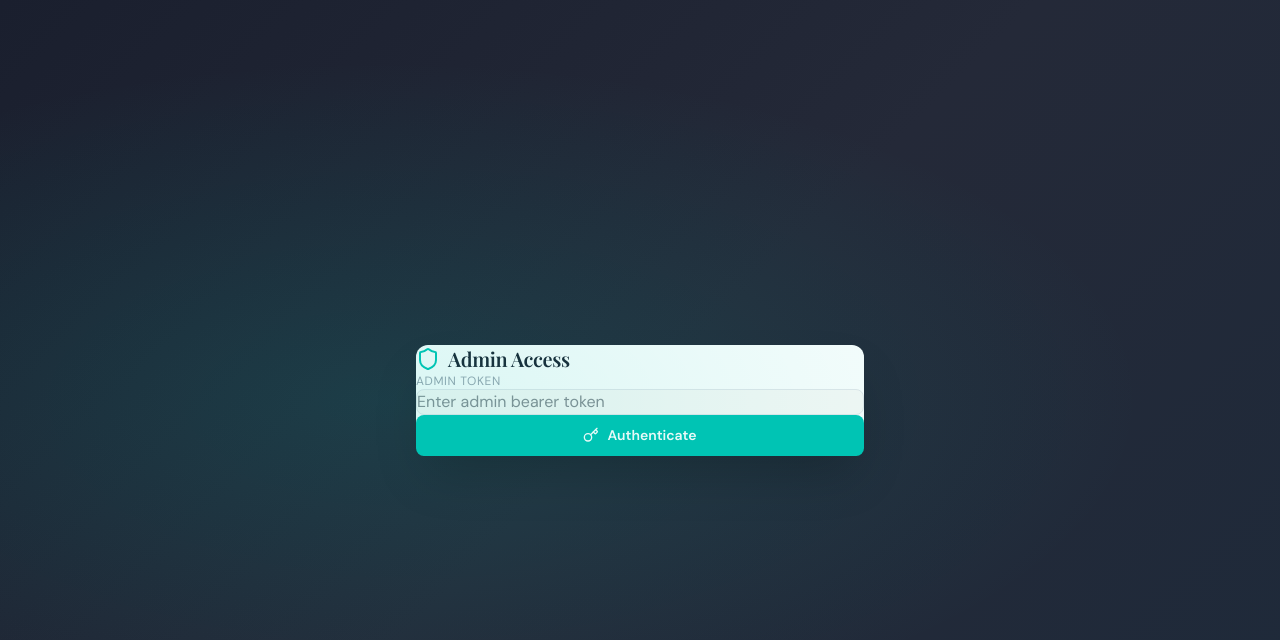
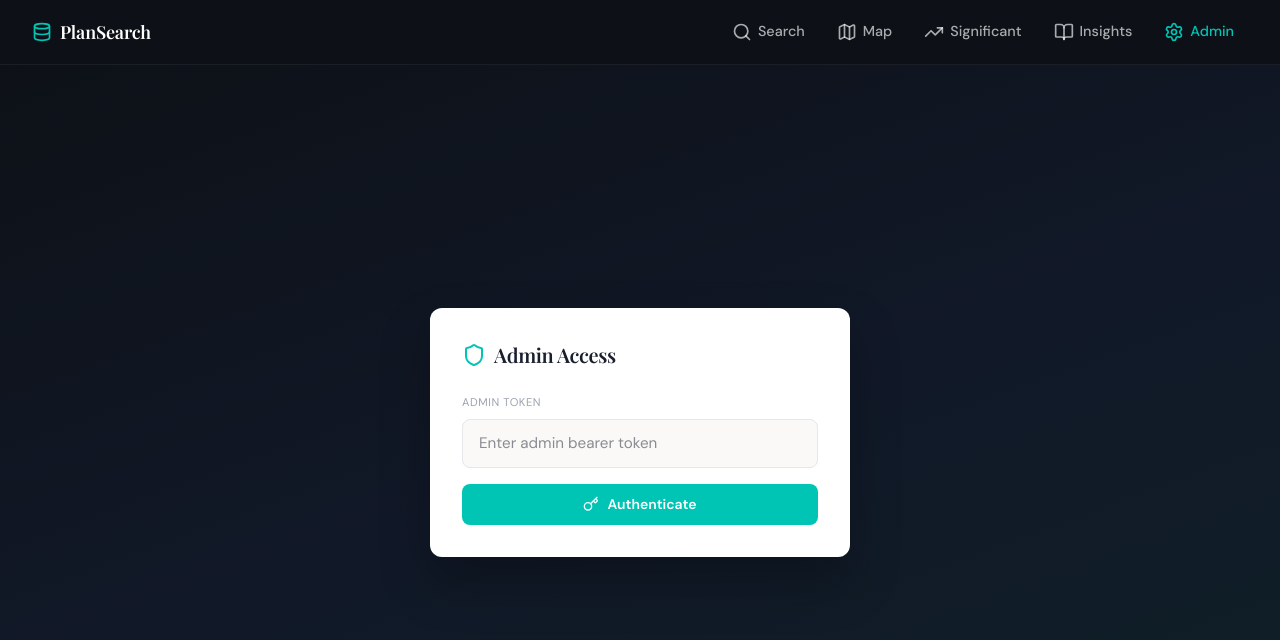
Before and after one commit to zeroco84/plansearch, a Next.js app in the folder frontend/: page /admin in a window 1280 px wide. Shown: the top 640 px of the page. Built offline with nearby package versions, Linux system fonts and the light colour scheme.

Commit message:
fix: admin login screen gets consistent nav bar

```diff
--- a/frontend/src/app/admin/page.tsx
+++ b/frontend/src/app/admin/page.tsx
@@ -49,26 +49,61 @@ export default function AdminPage() {
 
   if (!authenticated) {
     return (
-      <main className="min-h-screen hero-gradient flex items-center justify-center">
-        <div className="bg-white rounded-xl p-8 w-full max-w-md shadow-2xl">
-          <div className="flex items-center gap-2 mb-6">
+      <main style={{ minHeight: '100vh', display: 'flex', flexDirection: 'column' }}>
+        {/* Nav — same as all pages */}
+        <nav style={{ background: '#0d1117', borderBottom: '1px solid rgba(255,255,255,0.06)' }}>
+          <div style={{ display: 'flex', alignItems: 'center', justifyContent: 'space-between', height: '64px', padding: '0 2rem', width: '100%' }}>
+            <Link href="/" style={{ display: 'flex', alignItems: 'center', gap: '0.5rem', color: 'white', textDecoration: 'none' }}>
+              <Database className="w-5 h-5 text-[var(--teal)]" />
+              <span style={{ color: 'white', fontSize: '1.125rem', fontWeight: '600', letterSpacing: '-0.01em', fontFamily: "'Playfair Display', serif" }}>PlanSearch</span>
+            </Link>
+            <div style={{ display: 'flex', alignItems: 'center', gap: '0.25rem' }}>
+              <Link href="/" className="nav-link">
+                <Search className="w-5 h-5" />
+                <span className="hidden sm:inline">Search</span>
+              </Link>
+              <Link href="/map" className="nav-link">
+                <MapIcon className="w-5 h-5" />
+                <span className="hidden sm:inline">Map</span>
+              </Link>
+              <Link href="/significant" className="nav-link">
+                <TrendingUp className="w-5 h-5" />
+                <span className="hidden sm:inline">Significant</span>
+              </Link>
+              <Link href="/insights" className="nav-link">
+                <BookOpen className="w-5 h-5" />
+                <span className="hidden sm:inline">Insights</span>
+              </Link>
+              <Link href="/admin" className="nav-link" style={{ color: 'var(--teal)' }}>
+                <Settings className="w-5 h-5" />
+                <span className="hidden sm:inline">Admin</span>
+              </Link>
+            </div>
+          </div>
+        </nav>
+
+        {/* Login form — centred in remaining space */}
+        <div style={{ flex: 1, display: 'flex', alignItems: 'center', justifyContent: 'center', background: 'linear-gradient(160deg, #0d1117 0%, #111827 50%, #0f2027 100%)' }}>
+          <div style={{ background: 'white', borderRadius: '12px', padding: '2rem', width: '100%', maxWidth: '420px', boxShadow: '0 25px 50px rgba(0,0,0,0.25)' }}>
+            <div style={{ display: 'flex', alignItems: 'center', gap: '0.5rem', marginBottom: '1.5rem' }}>
               <Shield className="w-6 h-6 text-[var(--teal)]" />
-            <h1 className="text-xl font-semibold" style={{ fontFamily: "'Playfair Display', serif" }}>Admin Access</h1>
+              <h1 style={{ fontSize: '1.25rem', fontWeight: '600', fontFamily: "'Playfair Display', serif", margin: 0 }}>Admin Access</h1>
             </div>
             <form onSubmit={handleLogin}>
-            <label className="text-xs text-[var(--text-muted)] uppercase tracking-wider block mb-2">Admin Token</label>
+              <label style={{ fontSize: '0.7rem', color: 'var(--text-muted)', textTransform: 'uppercase', letterSpacing: '0.05em', display: 'block', marginBottom: '0.5rem' }}>Admin Token</label>
               <input
                 type="password"
-              className="w-full px-4 py-3 rounded-lg border border-[var(--border)] bg-[var(--warm-white)] mb-4 focus:outline-none focus:border-[var(--teal)]"
+                style={{ width: '100%', padding: '0.75rem 1rem', borderRadius: '8px', border: '1px solid var(--border)', background: 'var(--warm-white)', marginBottom: '1rem', outline: 'none', fontSize: '0.95rem', boxSizing: 'border-box' }}
                 placeholder="Enter admin bearer token"
                 value={token}
                 onChange={(e) => setToken(e.target.value)}
               />
-            <button type="submit" className="btn-primary w-full">
+              <button type="submit" className="btn-primary" style={{ width: '100%', display: 'flex', alignItems: 'center', justifyContent: 'center', gap: '0.5rem' }}>
                 <Key className="w-4 h-4" />
                 Authenticate
               </button>
             </form>
+          </div>
         </div>
       </main>
     );
```
Lines whose indentation alone changed are shown as unchanged.
